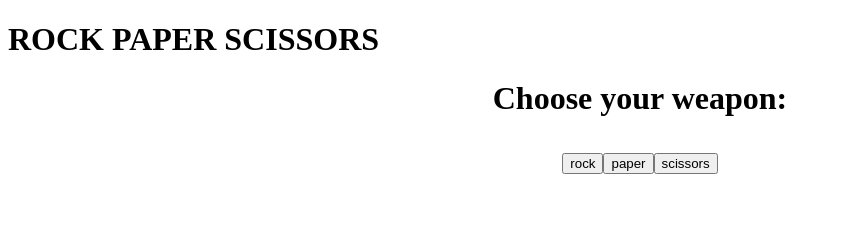
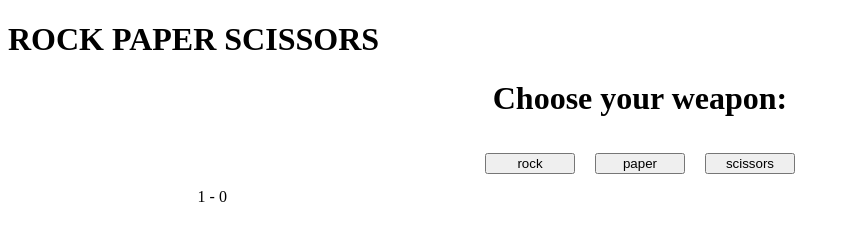
Before and after one commit to ABustos2606/odin-rock-paper-scissors, a plain HTML site: page index.htm in a window 1280 px wide. Both pictures are taken after a click on the button "rock". Shown: the whole page, without its empty margins (0-850 px from the left). Drawn offline with Linux system fonts and the light colour scheme.

Commit message:
JS modifications

```diff
--- a/index.htm
+++ b/index.htm
@@ -18,6 +18,9 @@
             <button class="options">paper</button>
             <button class="options">scissors</button>
         </div>
+        <div class="scoreboard">
+            <span id="pScore">0</span> - <span id="cScore">0</span>
+        </div>
 
 
     </div>
--- a/main.js
+++ b/main.js
@@ -8,7 +8,13 @@ const options = document.querySelectorAll(".options");
 options.forEach((option) => {
     option.addEventListener("click", function () {
         playerChoice = this.textContent;
-        game();
+
+        if (compScore < 5 && playerScore < 5){
+            game();
+        } else {
+
+        }
+
 
     });
 });
@@ -64,6 +70,7 @@ function game() {
         }
     }
 
+    updateScore();
     console.log("player score = " +playerScore);
     console.log("computer score = " +compScore);
 
@@ -77,6 +84,11 @@ function game() {
 
 }
 
+function updateScore() {
+    document.getElementById("pScore").textContent = playerScore;
+    document.getElementById("cScore").textContent = compScore;
+  }
+
 function result() {
     if (playerScore == 5) {
         console.log("You won the match!");
--- a/style.css
+++ b/style.css
@@ -14,6 +14,7 @@
     height: 50px;
 }
 
-.btn-container input {
+.btn-container button {
     margin:0 10px;
+    width: 90px;
 }
```
